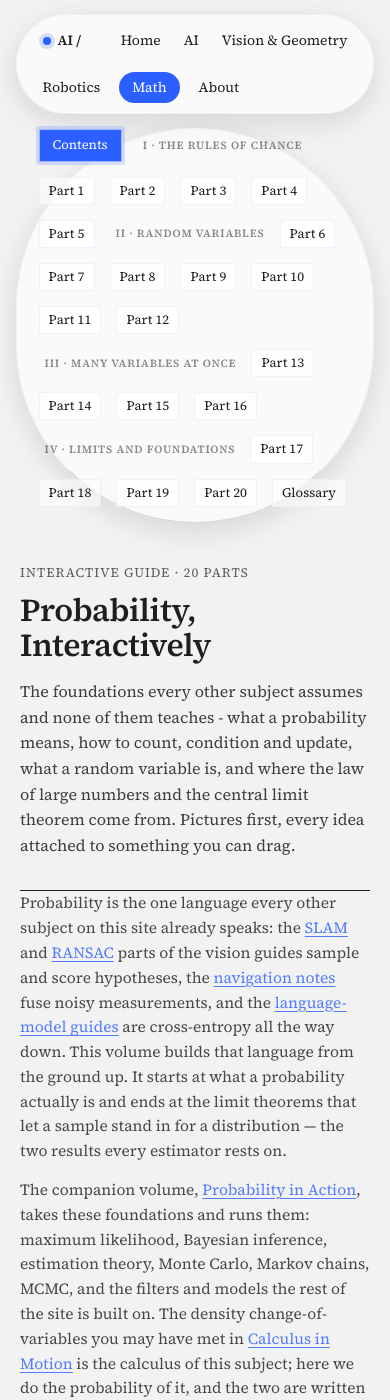
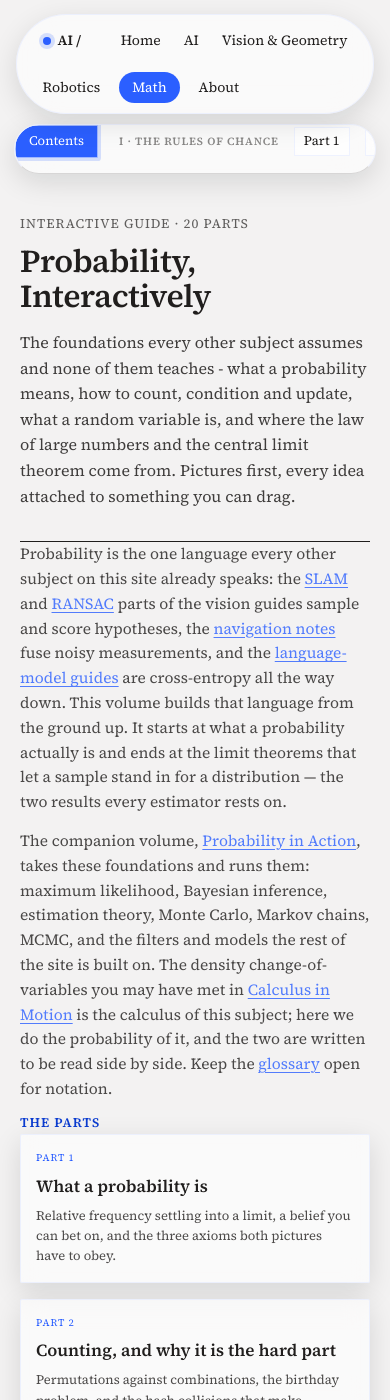
Before and after one commit to DenimPatel/AI, a Jekyll site: the page built from math/probability/index.md, in a window 390 px wide and 1400 px high. Built offline with Jekyll 4.4.1, drawn with Linux system fonts in a browser that asks for light colours.

Commit message:
Fix mobile series ribbon eating the viewport
On narrow screens the per-part pill row (up to 23 pills for the longer
series) wrapped into 6+ rows and stayed sticky, pinning that block to the
top of the screen and pushing all reading content below the fold. Below
640px the ribbon now scrolls horizontally in a single row and scrolls away
with the page instead of staying sticky; the current part auto-scrolls
into view on load.

Co-Authored-By: Claude Sonnet 5 <noreply@anthropic.com>
Claude-Session: https://claude.ai/code/session_01FTCY8zLnAXgddA1pUi8gR1

```diff
--- a/assets/css/styles.css
+++ b/assets/css/styles.css
@@ -251,6 +251,22 @@ main { display: block; }
   letter-spacing: 0.08em; text-transform: uppercase; white-space: nowrap;
   align-self: center; margin-left: 6px;
   color: color-mix(in srgb, var(--color-text) 52%, transparent);
+}
+/* On narrow screens the pill row can be 20+ items; wrapping them turns the
+   sticky ribbon into a multi-row block that pins to the top of the viewport
+   and eats most of the screen. Scroll it horizontally in one row instead,
+   and let it scroll away with the page rather than staying sticky. */
+@media (max-width: 640px) {
+  .nav--series {
+    position: static;
+    flex-wrap: nowrap;
+    overflow-x: auto;
+    -webkit-overflow-scrolling: touch;
+    scroll-snap-type: x proximity;
+    margin: 10px 14px 0;
+  }
+  .nav--series a,
+  .nav--series-act { scroll-snap-align: start; }
 }
 
 /* — prev/next footer for a series part — */
```
Also changed, not shown: _includes/series-nav.html (+7 -0 lines).
